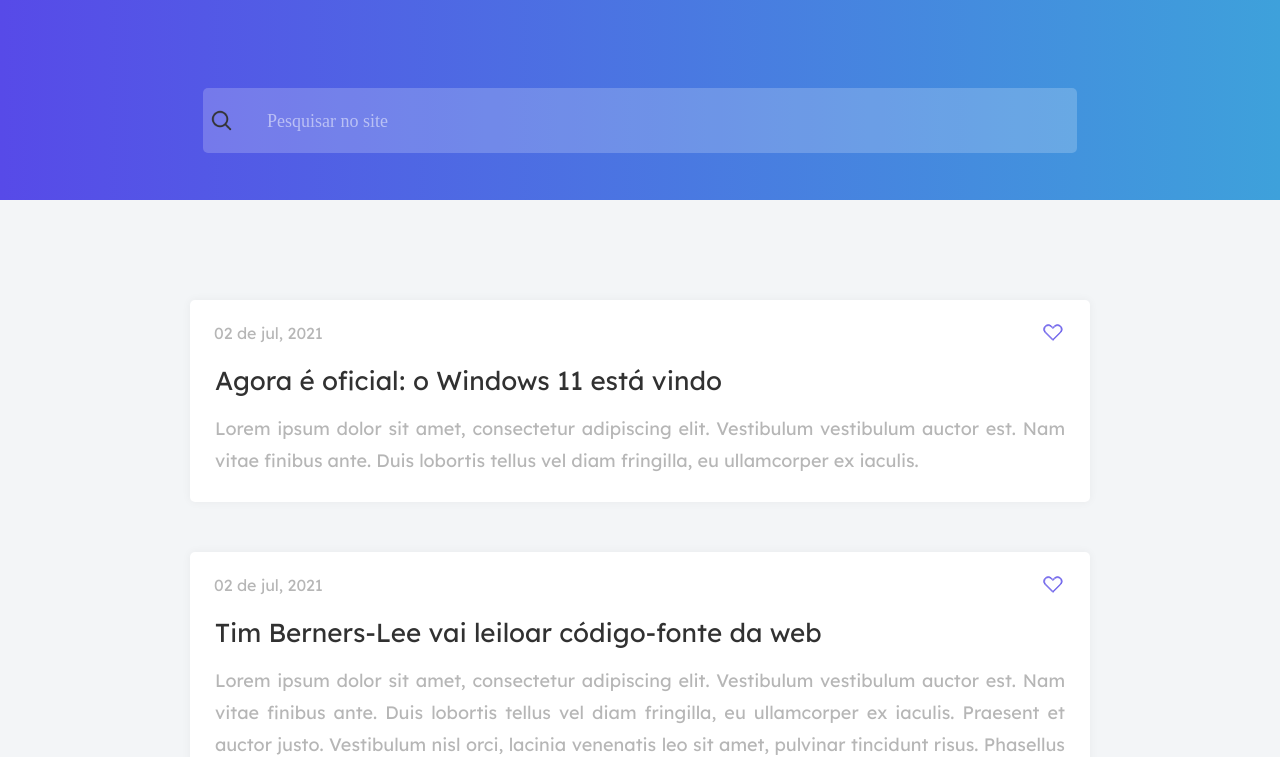
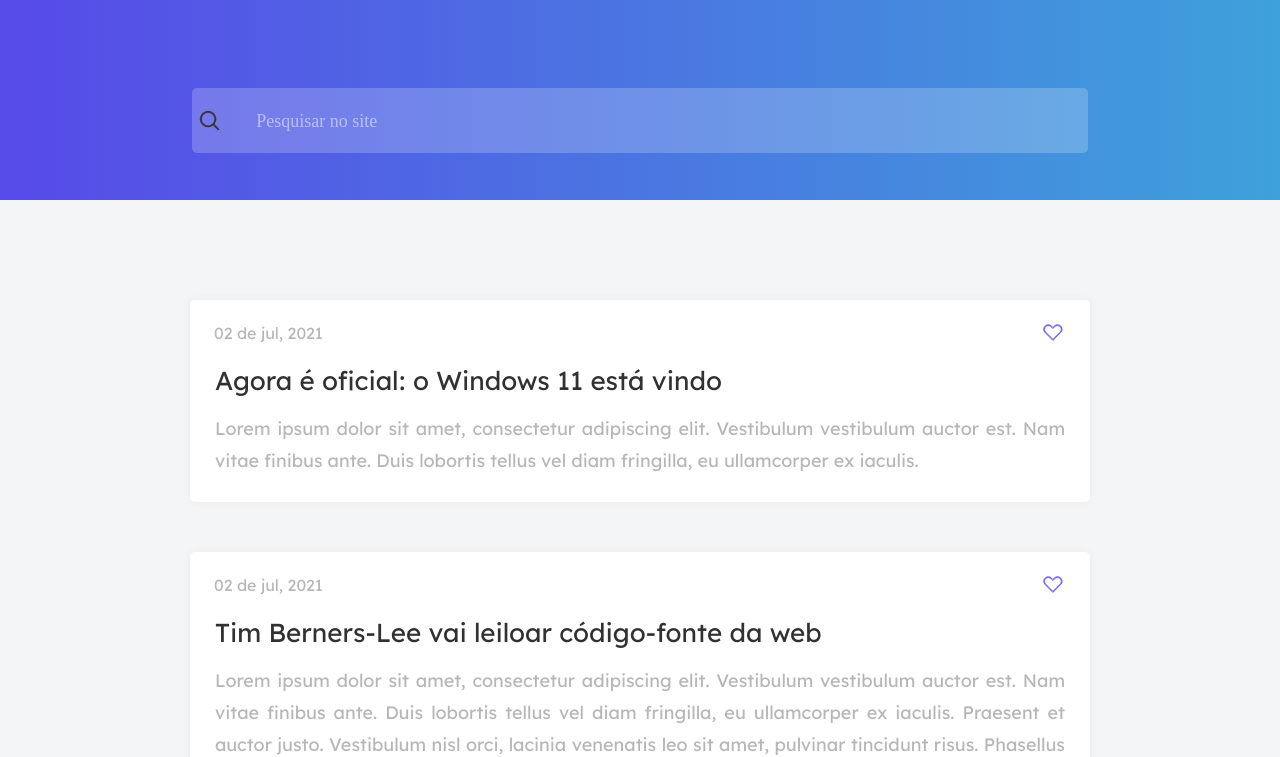
Before and after one commit to ViniciusBeuther/project-blog, a plain HTML site: page index.html in a window 1280 px wide. Shown: the part 50-807 px from the top of the page. Drawn offline with Linux system fonts and the light colour scheme.

Commit message:
Update style.css

```diff
--- a/style.css
+++ b/style.css
@@ -57,7 +57,7 @@ header{
 
 #barra-pesquisa
 {
-    max-width: 56.25rem;
+    max-width: 924px;
     width: 90%;
     height: 4.0625rem;
     display: flex;
@@ -73,7 +73,7 @@ header{
 }
 
 #barra-pesquisa > input{
-    max-width: 56.25rem;
+    max-width: 924px;
     height: 4.0625rem;
     width: 90%;
     background: rgba(255, 255, 255, 0.2);
@@ -103,7 +103,7 @@ header{
     padding: 0px;
     display: block;
     width: 90%;
-    max-width: 56.25rem;
+    max-width: 900px;
     margin: auto;
     height: auto;
     margin-top: 3.125rem;
```
